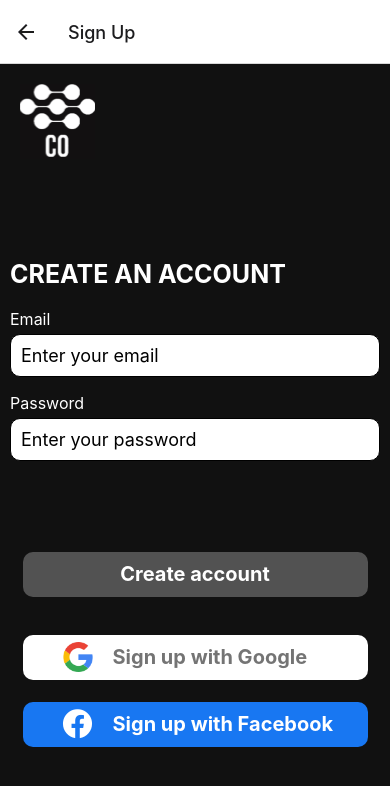
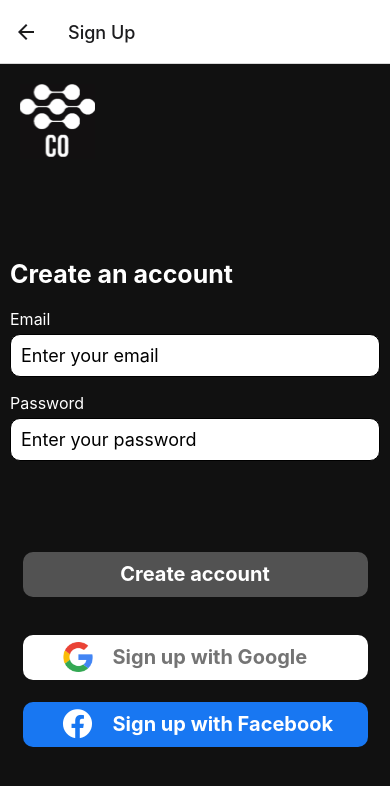
Before and after one commit to kylec43/FMBP, a React Native app: screen /Signup in a window 390 px wide. Shown: the top 786 px of the page. Built offline with nearby package versions, Linux system fonts and the light colour scheme; no server answers.

Commit message:
add scroll view

```diff
--- a/src/components/Button.js
+++ b/src/components/Button.js
@@ -2,12 +2,12 @@ import React from 'react';
 import { Text, TouchableOpacity, StyleSheet } from 'react-native';
 
 
-function Button({ children, title, onPress, style, titleStyle, className="normal" }) {
+function Button({ children, title, onPress, style, titleStyle }) {
 
     return (
         <TouchableOpacity
             onPress={onPress}
-            style={[styles.button, className === "large" ? styles.largeButton : null, style]}
+            style={[styles.button, style]}
         >
             {title ? <Text style={[styles.title, titleStyle]}>{title}</Text> : null}
             {children}
@@ -25,10 +25,6 @@ const styles = StyleSheet.create({
         justifyContent: "center",
         borderRadius: 10,
     },
-    largeButton: {
-        width: 345,
-        height: 45
-    },
     title: {
         fontSize: 20,
         fontWeight: "bold",
--- a/src/components/SocialButtonGroup.js
+++ b/src/components/SocialButtonGroup.js
@@ -9,13 +9,13 @@ function SocialButtonGroup({ containerStyle, spacing, facebookTitle, googleTitle
 
     return (
         <View style={containerStyle}>
-            <Button style={styles.googleButton} className="large">
+            <Button style={styles.googleButton}>
                 <View style={styles.socialButtonContent}>
                     <Image style={styles.googleLogo} source={Assets.GOOGLE} width={30} height={30} />
                     <Text style={styles.googleButtonTitle}>{googleTitle ? googleTitle : "Continue with Google"}</Text>
                 </View>
             </Button>
-            <Button style={[styles.facebookButton, spacing ? {marginTop: spacing} : null]} className="large">
+            <Button style={[styles.facebookButton, spacing ? {marginTop: spacing} : null]}>
                 <View style={styles.socialButtonContent}>
                     <FontAwesome5 style={styles.facebookLogo} name="facebook" size={30} />
                     <Text style={styles.facebookButtonTitle}>{facebookTitle ? facebookTitle : "Continue with Facebook"}</Text>
@@ -30,6 +30,7 @@ function SocialButtonGroup({ containerStyle, spacing, facebookTitle, googleTitle
 const styles = StyleSheet.create({
     googleButton: {
         backgroundColor: "white",
+        width: 345
     },
     googleButtonTitle: {
         fontSize: 20,
@@ -39,6 +40,7 @@ const styles = StyleSheet.create({
     },
     facebookButton: {
         backgroundColor: "#1877F2",
+        width: 345
     },
     facebookButtonTitle: {
         color: "white",
--- a/src/screens/LoginScreen.js
+++ b/src/screens/LoginScreen.js
@@ -1,5 +1,5 @@
 import React from 'react';
-import { View, StyleSheet } from 'react-native';
+import { View, ScrollView, StyleSheet } from 'react-native';
 import useLogin from '../hooks/useLogin';
 import AuthFormInput from '../components/AuthFormInput';
 import Button from '../components/Button';
@@ -16,13 +16,14 @@ function LoginScreen({ navigation }) {
 
     return (
         <>
+            <ScrollView contentContainerStyle={{flexGrow: 1}}>
                 <View style={styles.containerTop}>
 
-                <View style={{flex: 1}}>
+                    <View style={styles.logoContainer}>
                         <Logo style={styles.logo} width={150} height={150} />
                     </View>
 
-                <View style={{flex: 1}}>
+                    <View style={styles.inputContainer}>
                         <AuthFormInput
                             email={email}
                             password={password}
@@ -32,26 +33,23 @@ function LoginScreen({ navigation }) {
                     </View>
                 </View>
                 <View style={styles.containerBottom}>
-                <View style={{flex: 2, justifyContent: "center"}}>
                     <Button
                         title="Login"
                         onPress={() => handleLogin(email, password)}
                         style={styles.loginButton}
-                        className="large"
                     />
                     <Button
                         title="Sign up"
                         onPress={() => navigation.navigate("Signup")}
                         style={styles.signupButton}
                         titleStyle={styles.signupTitle}
-                        className="large"
                     />
                     <SocialButtonGroup
                         containerStyle={styles.socialGroupContainer}
                         spacing={22}
                     />
                 </View>
-            </View>
+            </ScrollView>
         </>
     );
 }
@@ -63,14 +61,24 @@ const styles = StyleSheet.create({
     },
     containerBottom: {
         paddingHorizontal: 30,
+        justifyContent: "center",
+        alignItems: "center",
+        flex: 1
+    },
+    logoContainer: {
+        flex: 1
+    },
+    inputContainer: {
         flex: 1
     },
     loginButton: {
-        backgroundColor: "#525252"
+        backgroundColor: "#525252",
+        width: 345
     },
     signupButton: {
         backgroundColor: "white",
         marginTop: 22,
+        width: 345
     },
     signupTitle: {
         color: "black",
--- a/src/screens/SignupScreen.js
+++ b/src/screens/SignupScreen.js
@@ -1,5 +1,5 @@
 import React from 'react';
-import { View, Text, StyleSheet } from 'react-native';
+import { View, Text, ScrollView, StyleSheet } from 'react-native';
 import AuthFormInput from '../components/AuthFormInput';
 import useSignup from '../hooks/useSignup';
 import Logo from '../components/Logo';
@@ -20,12 +20,14 @@ function SignupScreen() {
     return (
         <View style={styles.container}>
 
-            <View style={{flex: 2}}>
+            <ScrollView contentContainerStyle={{flexGrow: 1}}>
+
+                <View style={styles.logoContainer}>
                     <Logo style={styles.logo} width={75} height={75} />
                 </View>
 
-            <View style={{flex: 3}}>
-                <Text style={styles.inputHeader}>CREATE AN ACCOUNT</Text>
+                <View style={styles.inputContainer}>
+                    <Text style={styles.inputHeader}>Create an account</Text>
                     <AuthFormInput
                         email={email}
                         password={password}
@@ -34,12 +36,11 @@ function SignupScreen() {
                     />
                 </View>
 
-            <View style={{flex: 3, alignItems: "center"}}>
+                <View style={styles.buttonsContainer}>
                     <Button
                         title="Create account"
                         onPress={() => handleSignup(email, password)}
                         style={styles.loginButton}
-                    className="large"
                     />
                     <SocialButtonGroup
                         containerStyle={styles.socialGroupContainer}
@@ -48,6 +49,8 @@ function SignupScreen() {
                         googleTitle="Sign up with Google"
                     />
                 </View>
+            </ScrollView>
+
         </View>
     );
 }
@@ -57,11 +60,24 @@ const styles = StyleSheet.create({
         paddingHorizontal: 10,
         flex: 1
     },
+    logoContainer: {
+        flex: 2
+    },
+    inputContainer: {
+        flex: 3
+    },
+    buttonsContainer: {
+        flex: 3,
+        paddingHorizontal: 20,
+        alignItems: "center"
+    },
     loginButton: {
-        backgroundColor: "#525252"
+        backgroundColor: "#525252",
+        width: 345
     },
     signupButton: {
-        backgroundColor: "white"
+        backgroundColor: "white",
+        width: 345
     },
     signupTitle: {
         color: "black",
```
Lines whose indentation alone changed are shown as unchanged.
